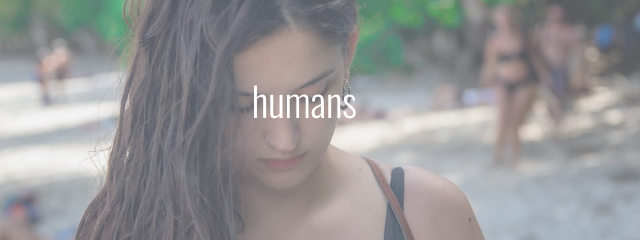
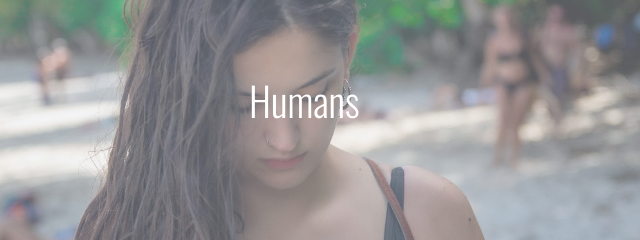
Before and after one commit to anthonyarguello96/Photography-portfolio, a plain HTML site: page portfolio.html in a window 1280 px wide. Shown: the part 474-714 px from the top of the page, 358-998 px from the left. Drawn offline with nearby package versions, Linux system fonts and the light colour scheme.

Commit message:
Fix typos

```diff
--- a/portfolio.html
+++ b/portfolio.html
@@ -26,7 +26,7 @@
         <div class="container">
             <img src="img/Humans/IMG_6263.jpg" class="image-human" alt="Human portrait">
             <div class="overlay overlay-left">
-            <div class="text">humans</div>
+            <div class="text">Humans</div>
             </div>
         </div>
       </a>
```
